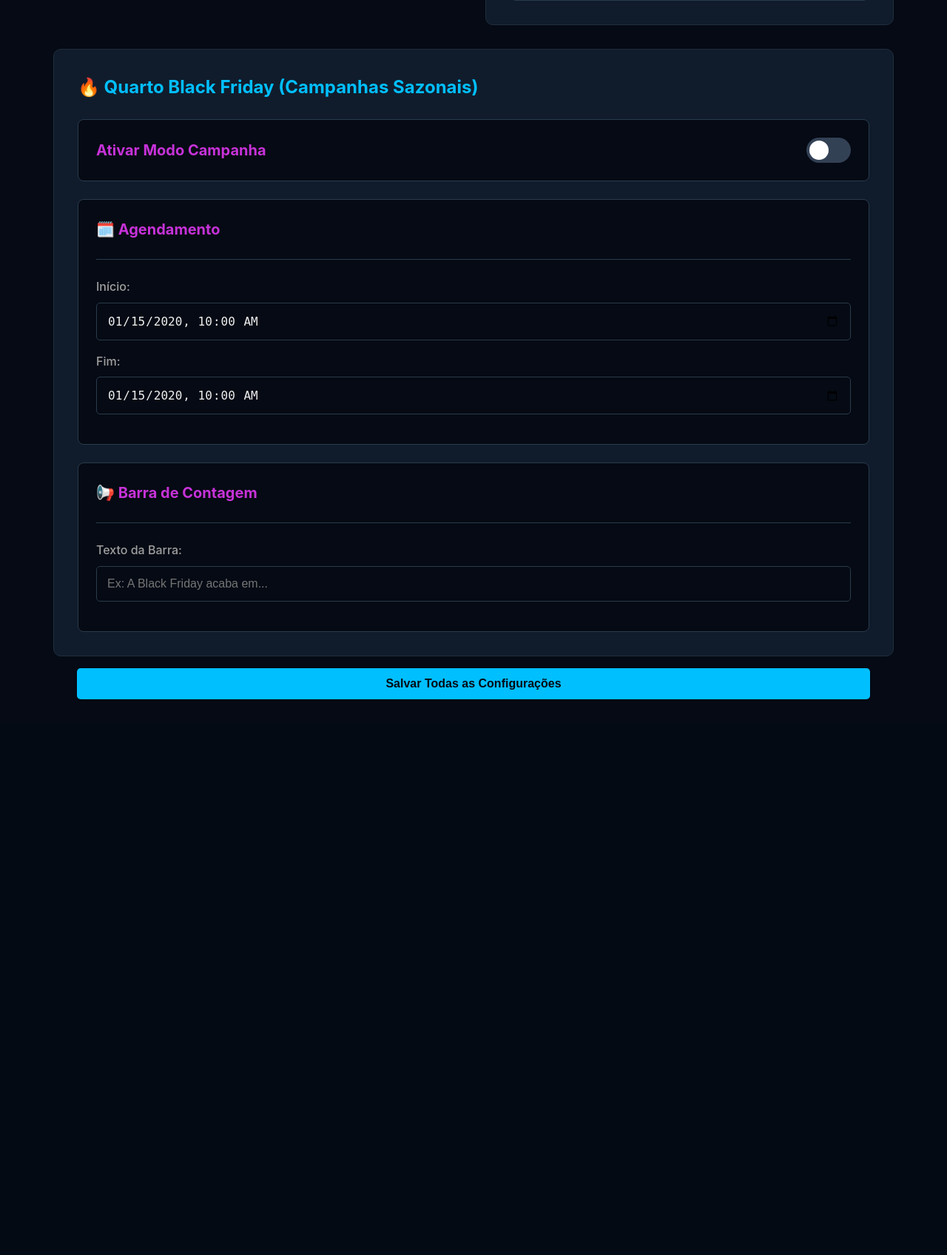
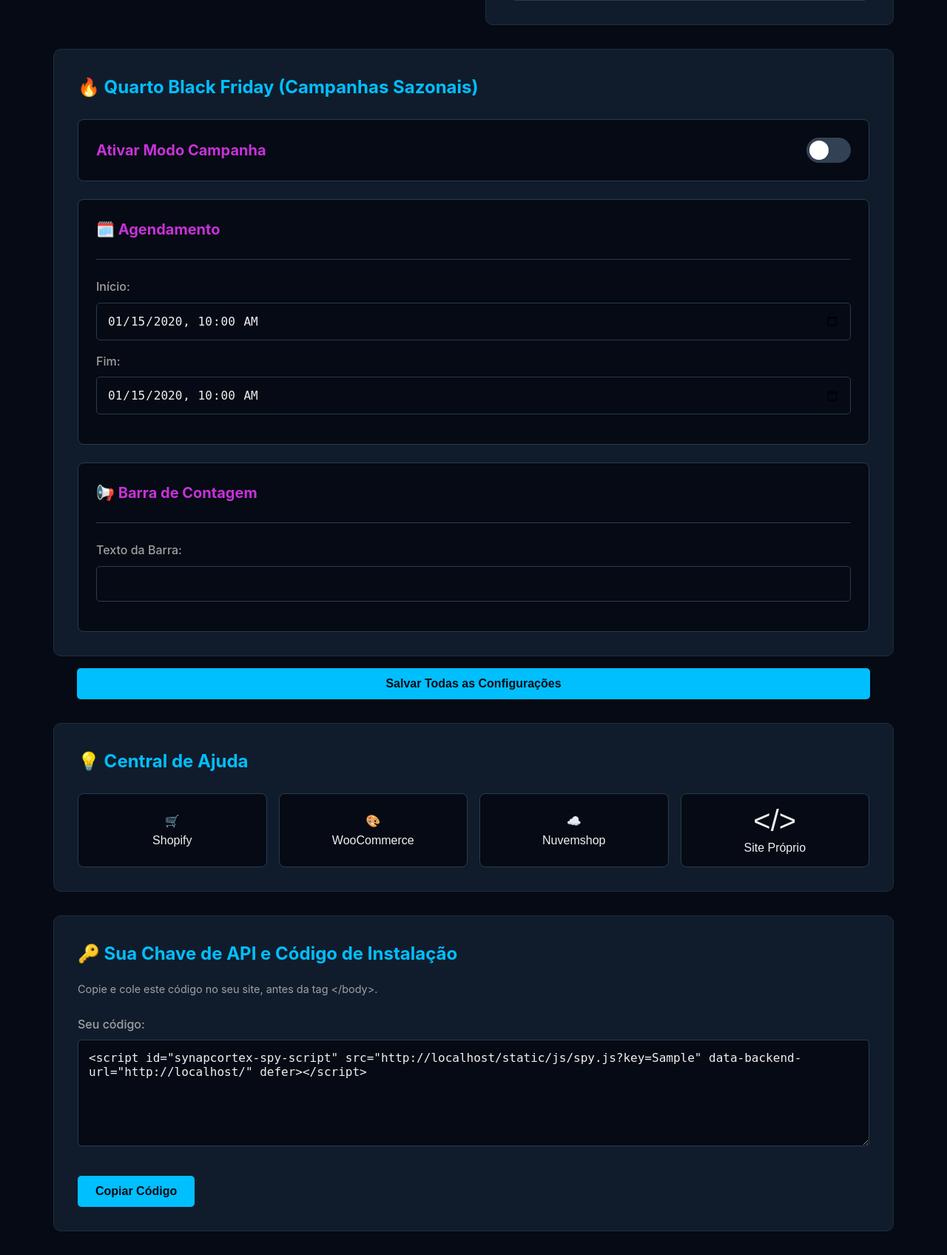
Before and after one commit to Luiz3x/synapcortex-app, a Flask app: template templates/dashboard.html in a window 1280 px wide. Shown: the part 1501-3197 px from the top of the page at 74% size. Before the commit the page ends 2446 px from the top, so only its background shows below. Run offline with Flask 3, Linux system fonts and the light colour scheme; the template is opened without the code that fills it: most values are stand-ins (such as "Sample title", 1, 10 or a date in 2020).

Commit message:
dashboard.html

```diff
--- a/templates/dashboard.html
+++ b/templates/dashboard.html
@@ -26,52 +26,59 @@
             </div>
         </div>
 
+        <form id="config-form" method="POST" action="{{ url_for('salvar_configuracoes') }}">
             <div class="dashboard-grid-principal">
+
                 <div class="secao-painel" id="detetive-section">
                     <h3>🕵️ Quarto do Detetive</h3>
+                    <p class="quarto-description">As páginas mais "quentes" visitadas por seus clientes.</p>
+                    {% if insight_detetive %}
+                    <div class="insight-box"><strong>Insight do Detetive:</strong><br>{{ insight_detetive }}</div>
+                    {% endif %}
+                    {% if top_pages %}
+                        <ul class="detetive-list">
+                            {% for page in top_pages %}
+                                <li class="detetive-item"><span class="page-title" title="{{ page.url }}">{{ page.title }}</span><span class="page-views">{{ page.views }} visitas</span></li>
+                            {% endfor %}
+                        </ul>
+                    {% else %}
+                        <p class="status-message">Ainda não há dados de visitas para analisar.</p>
+                    {% endif %}
+                    <a href="{{ url_for('visitors') }}" class="cta-button" style="width:100%; margin-top: 1.5rem; text-align: center;">Ver Dossiê Completo</a>
                 </div>
 
                 <div class="secao-painel">
-                <form id="config-form" method="POST" action="{{ url_for('salvar_configuracoes') }}">
                     <h3>🚀 Arsenal de Gatilhos</h3>
                     <p class="quarto-description">Ative e configure os gatilhos.</p>
-
-                    <div class="quarto-card">
-                        <div class="quarto-header"><h4>⭐ Abandono de Carrinho</h4><label class="switch"><input type="checkbox" name="ativar_abandono" {{ 'checked' if config.get('ativar_abandono') }}><span class="slider"></span></label></div>
-                        <div class="quarto-content">
-                            <div class="input-group"><label>Título:</label><input type="text" name="popup_titulo" value="{{ config.get('popup_titulo') | default('', true) }}"></div>
-                            <div class="input-group"><label>Mensagem:</label><textarea name="popup_mensagem" rows="3">{{ config.get('popup_mensagem') | default('', true) }}</textarea></div>
-                        </div>
-                    </div>
-
-                    <div class="quarto-card">
-                        <div class="quarto-header"><h4>👋 Bem-vindo de Volta</h4><label class="switch"><input type="checkbox" name="ativar_quarto_bem_vindo" {{ 'checked' if config.get('ativar_quarto_bem_vindo') }}><span class="slider"></span></label></div>
-                        <div class="quarto-content">
-                            <div class="input-group"><label>Mensagem:</label><textarea name="msg_bem_vindo" rows="3">{{ config.get('msg_bem_vindo') | default('', true) }}</textarea></div>
-                        </div>
-                    </div>
-
-                    <div class="quarto-card">
-                        <div class="quarto-header"><h4>🎯 Interessado</h4><label class="switch"><input type="checkbox" name="ativar_quarto_interessado" {{ 'checked' if config.get('ativar_quarto_interessado') }}><span class="slider"></span></label></div>
-                        <div class="quarto-content">
-                            <div class="input-group"><label>Mensagem para inatividade:</label><textarea name="msg_interessado" rows="3">{{ config.get('msg_interessado') | default('', true) }}</textarea></div>
-                        </div>
-                    </div>
-                </form>
+                    <div class="quarto-card"><div class="quarto-header"><h4>⭐ Abandono de Carrinho</h4><label class="switch"><input type="checkbox" name="ativar_abandono" {{ 'checked' if config.get('ativar_abandono') }}><span class="slider"></span></label></div><div class="quarto-content"><div class="input-group"><label>Título:</label><input type="text" name="popup_titulo" value="{{ config.get('popup_titulo') | default('', true) }}"></div><div class="input-group"><label>Mensagem:</label><textarea name="popup_mensagem" rows="3">{{ config.get('popup_mensagem') | default('', true) }}</textarea></div></div></div>
+                    <div class="quarto-card"><div class="quarto-header"><h4>👋 Bem-vindo de Volta</h4><label class="switch"><input type="checkbox" name="ativar_quarto_bem_vindo" {{ 'checked' if config.get('ativar_quarto_bem_vindo') }}><span class="slider"></span></label></div><div class="quarto-content"><div class="input-group"><label>Mensagem:</label><textarea name="msg_bem_vindo" rows="3">{{ config.get('msg_bem_vindo') | default('', true) }}</textarea></div></div></div>
+                    <div class="quarto-card"><div class="quarto-header"><h4>🎯 Interessado</h4><label class="switch"><input type="checkbox" name="ativar_quarto_interessado" {{ 'checked' if config.get('ativar_quarto_interessado') }}><span class="slider"></span></label></div><div class="quarto-content"><div class="input-group"><label>Mensagem para inatividade:</label><textarea name="msg_interessado" rows="3">{{ config.get('msg_interessado') | default('', true) }}</textarea></div></div></div>
                 </div>
             </div>
 
             <div class="secao-painel secao-full-width">
                 <h3>🔥 Quarto Black Friday (Campanhas Sazonais)</h3>
-            <div class="quarto-card"><div class="quarto-header"><h4>Ativar Modo Campanha</h4><label class="switch"><input type="checkbox" name="campaign_active" form="config-form" {{ 'checked' if usuario.campaign_active }}><span class="slider"></span></label></div></div>
-            <div class="quarto-card"><div class="quarto-header"><h4>🗓️ Agendamento</h4></div><div class="quarto-content"><div class="input-group"><label>Início:</label><input type="datetime-local" name="campaign_start_date" form="config-form" value="{{ usuario.campaign_start_date.strftime('%Y-%m-%dT%H:%M') if usuario.campaign_start_date else '' }}"></div><div class="input-group"><label>Fim:</label><input type="datetime-local" name="campaign_end_date" form="config-form" value="{{ usuario.campaign_end_date.strftime('%Y-%m-%dT%H:%M') if usuario.campaign_end_date else '' }}"></div></div></div>
-            <div class="quarto-card"><div class="quarto-header"><h4>📢 Barra de Contagem</h4></div><div class="quarto-content"><div class="input-group"><label>Texto da Barra:</label><input type="text" name="countdown_bar_text" form="config-form" placeholder="Ex: A Black Friday acaba em..." value="{{ (json.loads(usuario.campaign_config)).get('countdown_bar_text', '') if usuario.campaign_config and usuario.campaign_config != '{}' else '' }}"></div></div></div>
+                <div class="quarto-card"><div class="quarto-header"><h4>Ativar Modo Campanha</h4><label class="switch"><input type="checkbox" name="campaign_active" {{ 'checked' if usuario.campaign_active }}><span class="slider"></span></label></div></div>
+                <div class="quarto-card"><div class="quarto-header"><h4>🗓️ Agendamento</h4></div><div class="quarto-content"><div class="input-group"><label>Início:</label><input type="datetime-local" name="campaign_start_date" value="{{ usuario.campaign_start_date.strftime('%Y-%m-%dT%H:%M') if usuario.campaign_start_date else '' }}"></div><div class="input-group"><label>Fim:</label><input type="datetime-local" name="campaign_end_date" value="{{ usuario.campaign_end_date.strftime('%Y-%m-%dT%H:%M') if usuario.campaign_end_date else '' }}"></div></div></div>
+                <div class="quarto-card"><div class="quarto-header"><h4>📢 Barra de Contagem</h4></div><div class="quarto-content"><div class="input-group"><label>Texto da Barra:</label><input type="text" name="countdown_bar_text" value="{{ (json.loads(usuario.campaign_config)).get('countdown_bar_text', '') if usuario.campaign_config and usuario.campaign_config != '{}' else '' }}"></div></div></div>
             </div>
 
-        <button type="submit" form="config-form" class="cta-button" style="width: calc(100% - 4rem); margin: -1rem auto 2rem auto; display: block;">Salvar Todas as Configurações</button>
-
+            <button type="submit" class="cta-button" style="width: calc(100% - 4rem); margin: -1rem auto 2rem auto; display: block;">Salvar Todas as Configurações</button>
+        </form>
+        <div class="secao-painel secao-full-width">
+            <h3><span class="icon">💡</span> Central de Ajuda</h3>
+            <div class="help-center-grid"><button class="platform-button" data-platform="shopify"><span>🛒</span><span>Shopify</span></button><button class="platform-button" data-platform="woocommerce"><span>🎨</span><span>WooCommerce</span></button><button class="platform-button" data-platform="nuvemshop"><span>☁️</span><span>Nuvemshop</span></button><button class="platform-button" data-platform="universal"><span class="icon">&lt;/&gt;</span><span>Site Próprio</span></button></div>
         </div>
 
+        <div class="secao-painel secao-full-width">
+            <h3><span class="icon">🔑</span> Sua Chave de API e Código de Instalação</h3>
+            <p class="quarto-description">Copie e cole este código no seu site, antes da tag &lt;/body&gt;.</p>
+            <div class="input-group" style="margin-top: 1.5rem;"><label for="codigo-instalacao">Seu código:</label><textarea id="codigo-instalacao" rows="6" readonly>&lt;script id="synapcortex-spy-script" src="{{ url_for('static', filename='js/spy.js', _external=True) }}?key={{ usuario.api_key }}" data-backend-url="{{ url_for('index', _external=True) }}" defer&gt;&lt;/script&gt;</textarea></div>
+            <button id="copiar-codigo-btn" class="cta-button" style="margin-top: 1rem;">Copiar Código</button>
+        </div>
+    </div>
+
+    <div id="helpModal" class="modal"><div class="modal-content"><span class="close-button">&times;</span><h2 id="helpModalTitle"></h2><div id="helpModalContent"></div></div></div>
     <script src="{{ url_for('static', filename='js/main_logic.js') }}"></script>
 </body>
 </html>
```
Lines whose indentation alone changed are shown as unchanged.
